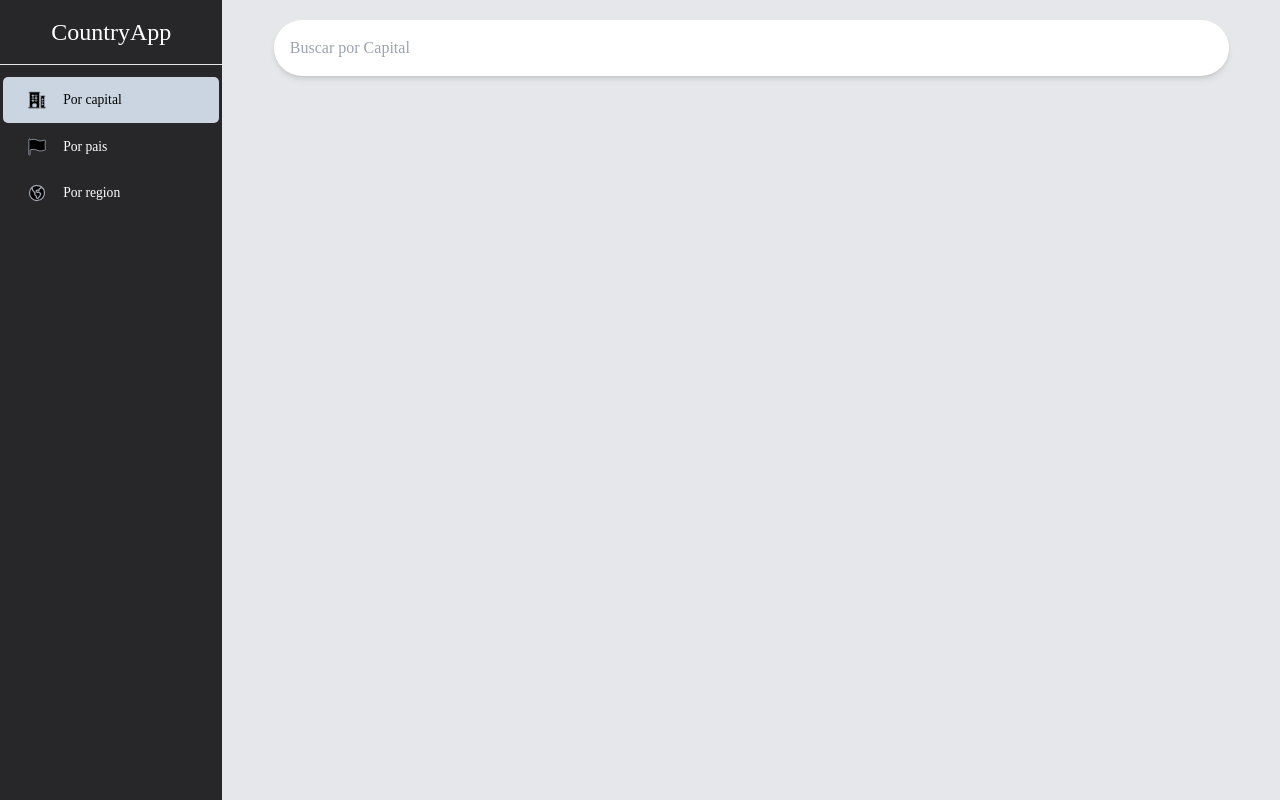
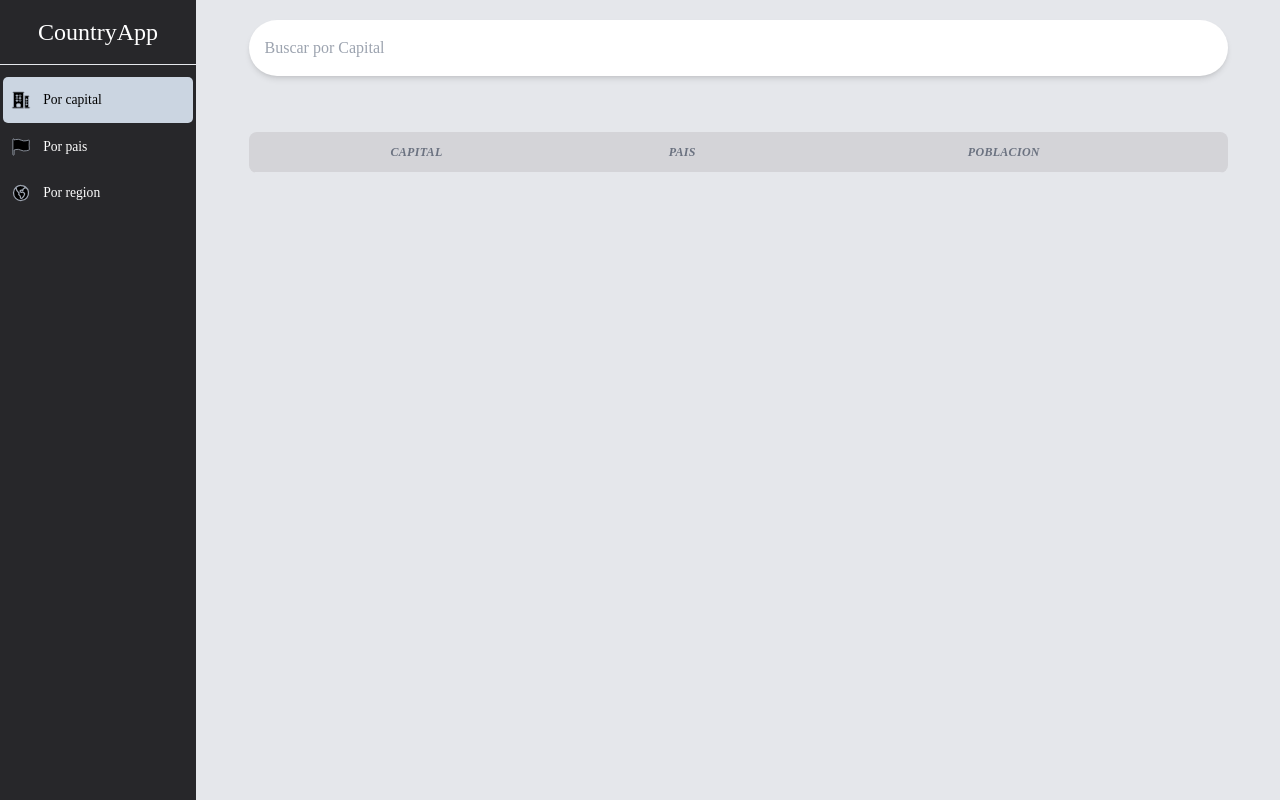
Before and after one commit to LuisFBecerrilJurado/AngularCountryApp, an Angular app: page /countries/by-capital in a window 1280 px wide. Built offline with nearby package versions, Linux system fonts and the light colour scheme; a web font is replaced by a local one.

Commit message:
Añadiendo servicio de busqueda y estilos a la tabla

```diff
--- a/src/app/app.module.ts
+++ b/src/app/app.module.ts
@@ -1,6 +1,7 @@
 import { NgModule } from '@angular/core';
 import { BrowserModule } from '@angular/platform-browser';
 import { SharedModule } from './shared/shared.module';
+import { HttpClientModule } from '@angular/common/http';
 
 import { AppRoutingModule } from './app-routing.module';
 
@@ -12,9 +13,10 @@ import { AppComponent } from './app.component';
     AppComponent
   ],
   imports: [
+    AppRoutingModule,
     BrowserModule,
+    HttpClientModule,
     SharedModule,
-    AppRoutingModule,
   ],
   providers: [],
   bootstrap: [AppComponent]
--- a/src/app/countries/pages/by-capital-page/by-capital-page.component.html
+++ b/src/app/countries/pages/by-capital-page/by-capital-page.component.html
@@ -1,4 +1,32 @@
 <div class="flex flex-col mt-3 w-fit  sm:w-11/12 sm:mx-auto">
   <shared-seach-box placeHolder="Buscar por Capital" (onValue)="searchByCapital($event)"></shared-seach-box>
-  <div><hr class="text-black bg-black"></div>
+  <div class="table-area">
+    <div class="table-section">
+      <div class="table-definition">
+        <table class="table-table">
+          <thead >
+            <tr class="table-title-section">
+              <th class="table-title-content">Capital</th>
+              <th class="table-title-content">Pais</th>
+              <th class="table-title-content">Poblacion</th>
+            </tr>
+          </thead>
+          <tbody class="table-rows">
+            <tr class="table-rows-content" *ngFor="let country of countries">
+              <td class="px-4 py-3" >
+                {{country.capital}}
+              </td>
+              <td class="px-4 py-3" >
+                {{country.name.nativeName.spa?.common}}
+              </td>
+              <td class="px-4 py-3" >
+                {{country.population}}
+              </td>
+            </tr>
+          </tbody>
+        </table>
+      </div>
+    </div>
+  </div>
+
 </div>
--- a/src/app/countries/pages/by-capital-page/by-capital-page.component.ts
+++ b/src/app/countries/pages/by-capital-page/by-capital-page.component.ts
@@ -1,3 +1,5 @@
+import { Country } from '../../interfaces/country';
+import { CountriesService } from './../../services/countries.service';
 import { Component } from '@angular/core';
 
 @Component({
@@ -8,8 +10,13 @@ import { Component } from '@angular/core';
 })
 export class ByCapitalPageComponent {
 
+  public countries: Country[] = [];
+  constructor(private countriesService:CountriesService){}
+
   searchByCapital(term: string) {
-    console.log('Desde ByCapitalPage'),
-    console.log({term})
+    this.countriesService.searchCapital(term)
+      .subscribe(countries => {
+        this.countries = countries;
+      })
   }
 }
--- /dev/null
+++ b/src/app/countries/services/countries.service.ts
@@ -0,0 +1,17 @@
+import { Injectable } from '@angular/core';
+import { HttpClient } from '@angular/common/http';
+import { Observable } from 'rxjs';
+import { Country } from '../interfaces/country';
+
+@Injectable({providedIn: 'root'})
+export class CountriesService {
+
+  private apiUrl: string = 'https://restcountries.com/v3.1';
+
+  constructor(private http: HttpClient) { }
+
+  searchCapital(term: string): Observable<Country[]> {
+    const url = `${this.apiUrl}/capital/${term}`
+    return this.http.get<Country[]>( url );
+  }
+}
--- a/src/styles.css
+++ b/src/styles.css
@@ -23,11 +23,11 @@
 }
 
 .list-item-sidebar{
-  @apply  flex cursor-pointer items-center truncate rounded-[5px] px-6 py-[0.45rem] text-[0.85rem] outline-none transition duration-300 ease-linear
+  @apply  flex cursor-pointer items-center truncate rounded-[5px] px-2 py-[0.45rem] text-[0.85rem] outline-none transition duration-300 ease-linear
 }
 
 .icon{
-  @apply mr-4 [&>svg]:h-5 [&>svg]:w-5 [&>svg]:text-gray-400 dark:[&>svg]:text-gray-300
+  @apply mr-3 [&>svg]:h-5 [&>svg]:w-5 [&>svg]:text-gray-400 dark:[&>svg]:text-gray-300
 }
 
 .list{
@@ -39,9 +39,37 @@
 }
 
 .sideBarContent{
-  @apply bg-zinc-800 text-white h-full col-span-1 text-2xl
+  @apply bg-zinc-800 text-white h-full  text-2xl w-fit md:col-span-1 md:w-full mx-0
 }
 
-.activeIcon{
-  @apply stroke-sky-600
+.table-area{
+  @apply my-10 mx-auto col-start-2 col-span-11 w-full
 }
+
+.table-section{
+  @apply overflow-hidden rounded-lg
+}
+
+.table-definition{
+  @apply  overflow-x-auto
+}
+
+.table-table{
+  @apply md:w-full
+}
+
+.table-title-section{
+  @apply text-xs italic font-semibold tracking-wide text-left text-gray-500 uppercase border-b dark:border-gray-700 bg-zinc-300  md:px-4 gap-y-2
+}
+
+.table-title-content{
+  @apply px-1 py-3 text-center
+}
+
+.table-rows{
+  @apply bg-white divide-y dark:divide-gray-700 dark:bg-gray-800
+}
+
+.table-rows-content{
+  @apply text-xs font-semibold text-center text-gray-500 uppercase dark:border-gray-700 bg-white hover:bg-slate-100 overflow-x-scroll
+}
```
